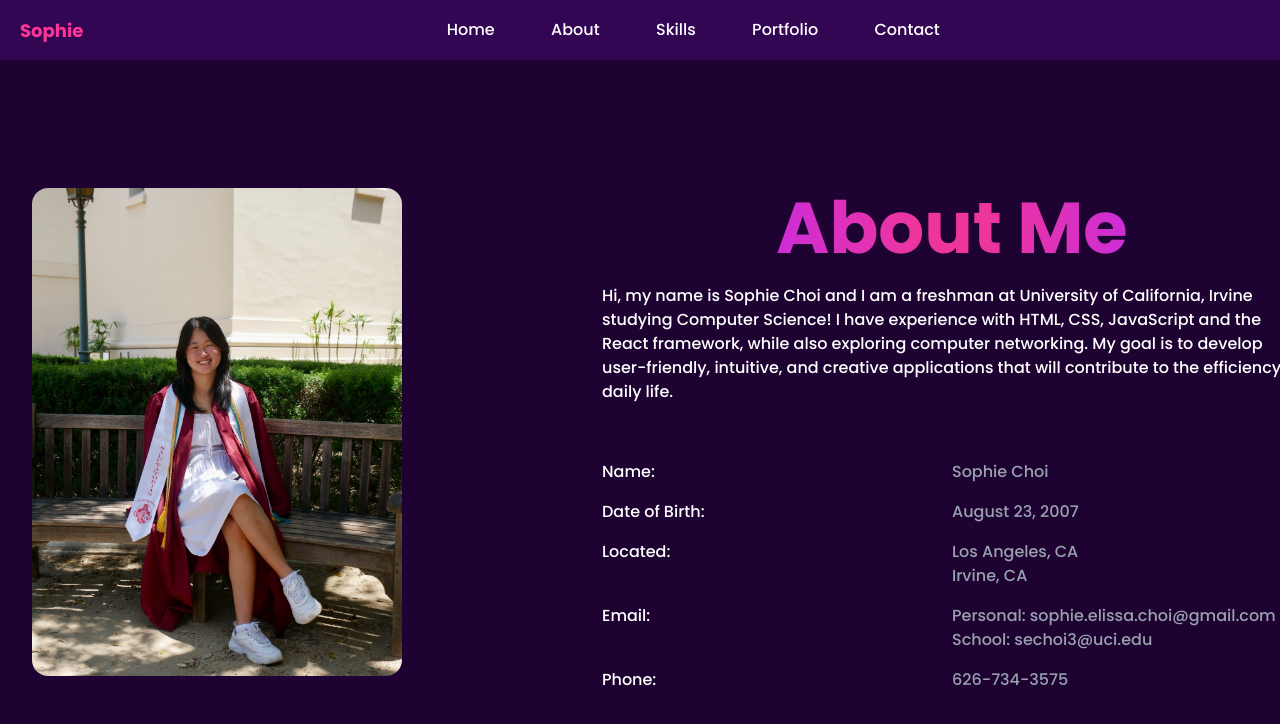
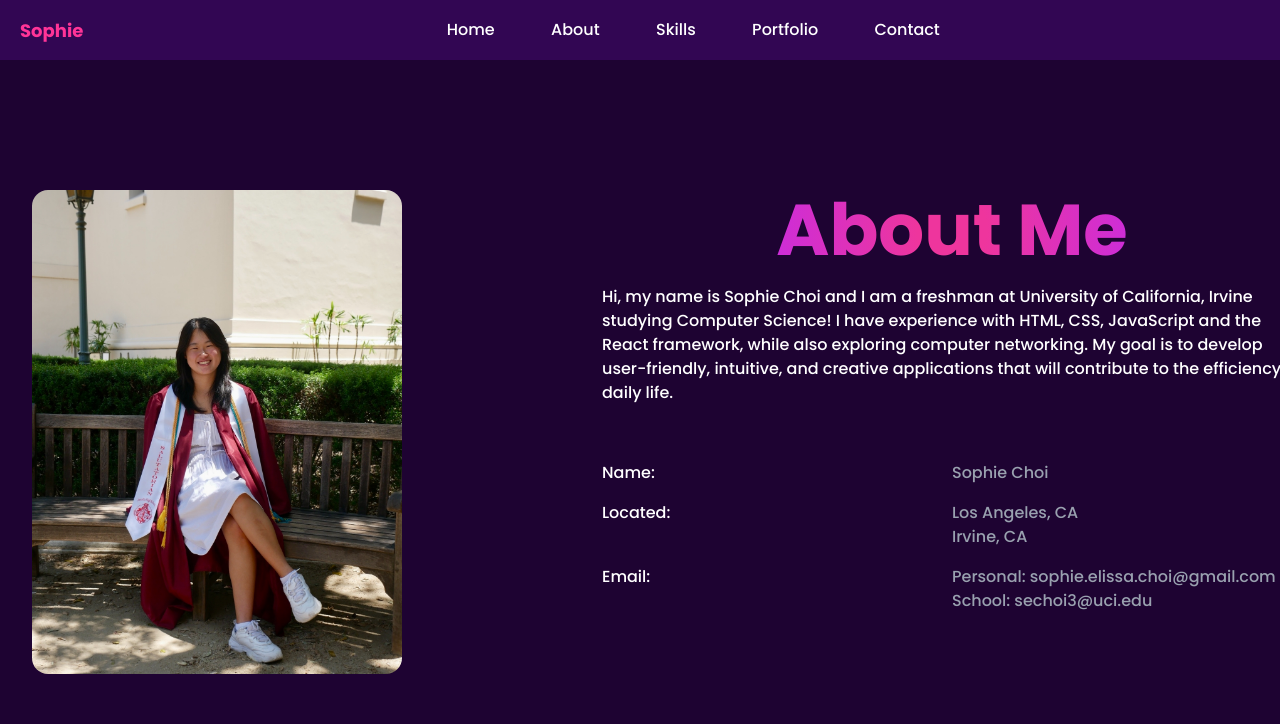
Before and after one commit to destructivebasket/sophies-personal-portfolio, a React (Vite) app in the folder sophies-personal-portfolio/: page /sophies-personal-portfolio/aboutme in a window 1280 px wide. Shown: the top 724 px of the page. Built offline with nearby package versions, Linux system fonts and the light colour scheme.

Commit message:
ommited information

```diff
--- a/sophies-personal-portfolio/src/Components/AboutMe/AboutMe.jsx
+++ b/sophies-personal-portfolio/src/Components/AboutMe/AboutMe.jsx
@@ -23,9 +23,6 @@ const AboutMe = () => {
               <span> Name: </span> <span className = "text-gray-400"> Sophie Choi </span>
             </p>
             <p className = "text-left grid grid-cols-2 max-md:text-[12px]">
-              <span> Date of Birth: </span> <span className = "text-gray-400"> August 23, 2007 </span>
-            </p>
-            <p className = "text-left grid grid-cols-2 max-md:text-[12px]">
               <span> Located: </span> <span className = "text-gray-400"> Los Angeles, CA </span>
               <br/>
               <span className = "text-gray-400"> Irvine, CA </span>
@@ -36,10 +33,6 @@ const AboutMe = () => {
               <br/>
               <span className = "text-gray-400"> School: sechoi3@uci.edu </span>
             </p>
-            <p className = "text-left grid grid-cols-2 max-md:text-[12px]">
-              <span> Phone: </span>
-              <span className = "text-gray-400"> 626-734-3575 </span>
-            </p>
           </div>
         </div>
       </div>
```
